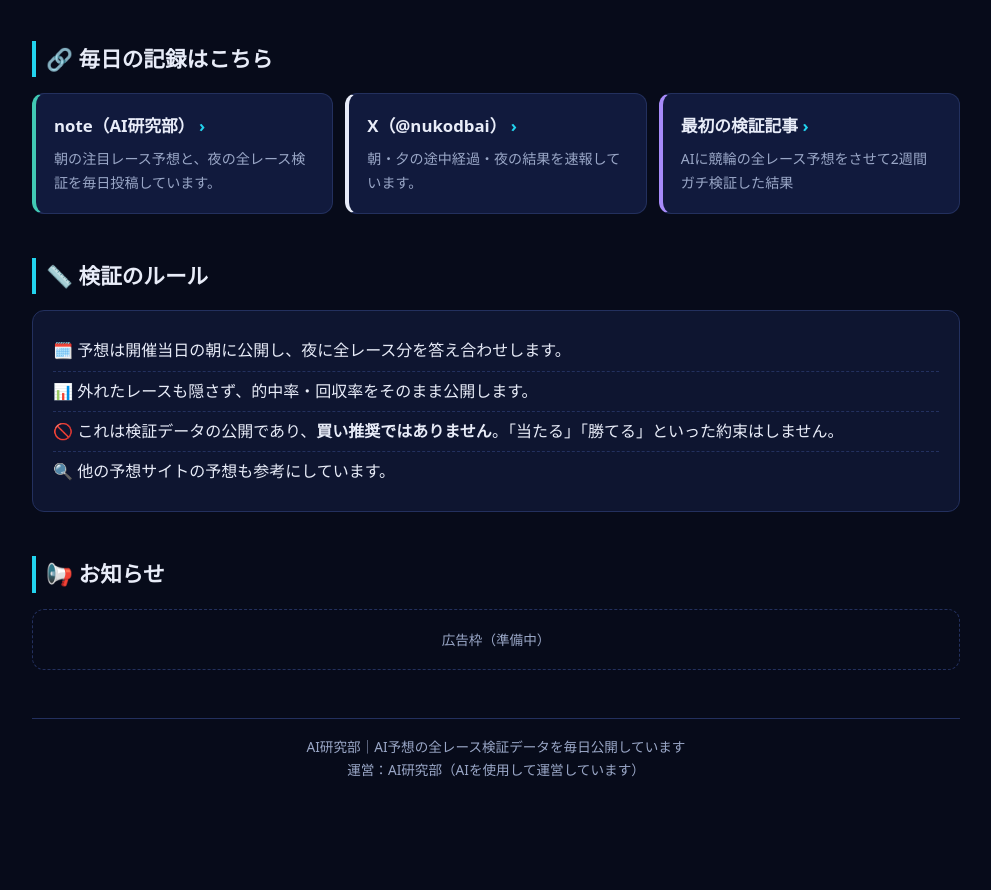
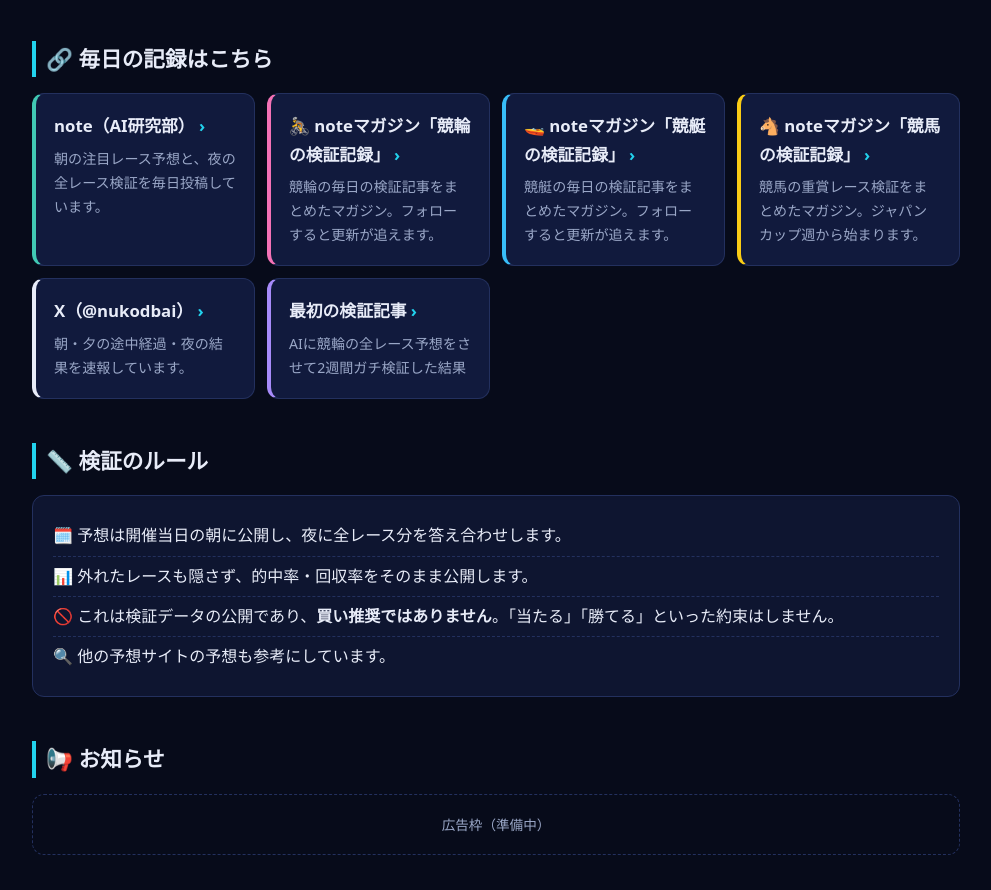
Before and after one commit to ai-kenkyubu/ai-kenkyubu.github.io, a plain HTML site: page index.html in a window 1280 px wide. Shown: the part 2986-3876 px from the top of the page, without its empty margins (144-1135 px from the left). Before the commit the page ends 3831 px from the top, so only its background shows below. Drawn offline with Linux system fonts and the light colour scheme.

Commit message:
Add files via upload

```diff
--- a/index.html
+++ b/index.html
@@ -245,6 +245,18 @@ a.browlink{display:flex;align-items:center;gap:8px;text-decoration:none;color:in
 <div class="t">note（AI研究部） <span class="arrow">›</span></div>
 <div class="d">朝の注目レース予想と、夜の全レース検証を毎日投稿しています。</div>
 </a>
+<a class="link-card" href="https://note.com/calm_dbai/m/m2e1f7e5d9615" style="border-left:4px solid #f472b6">
+<div class="t">🚴 noteマガジン「競輪の検証記録」 <span class="arrow">›</span></div>
+<div class="d">競輪の毎日の検証記事をまとめたマガジン。フォローすると更新が追えます。</div>
+</a>
+<a class="link-card" href="https://note.com/calm_dbai/m/m5df5787db6dd" style="border-left:4px solid #38bdf8">
+<div class="t">🚤 noteマガジン「競艇の検証記録」 <span class="arrow">›</span></div>
+<div class="d">競艇の毎日の検証記事をまとめたマガジン。フォローすると更新が追えます。</div>
+</a>
+<a class="link-card" href="https://note.com/calm_dbai/m/m28b90eca3730" style="border-left:4px solid #facc15">
+<div class="t">🐴 noteマガジン「競馬の検証記録」 <span class="arrow">›</span></div>
+<div class="d">競馬の重賞レース検証をまとめたマガジン。ジャパンカップ週から始まります。</div>
+</a>
 <a class="link-card" href="https://x.com/nukodbai" style="border-left:4px solid #e8ecf8">
 <div class="t">X（@nukodbai） <span class="arrow">›</span></div>
 <div class="d">朝・夕の途中経過・夜の結果を速報しています。</div>
```
